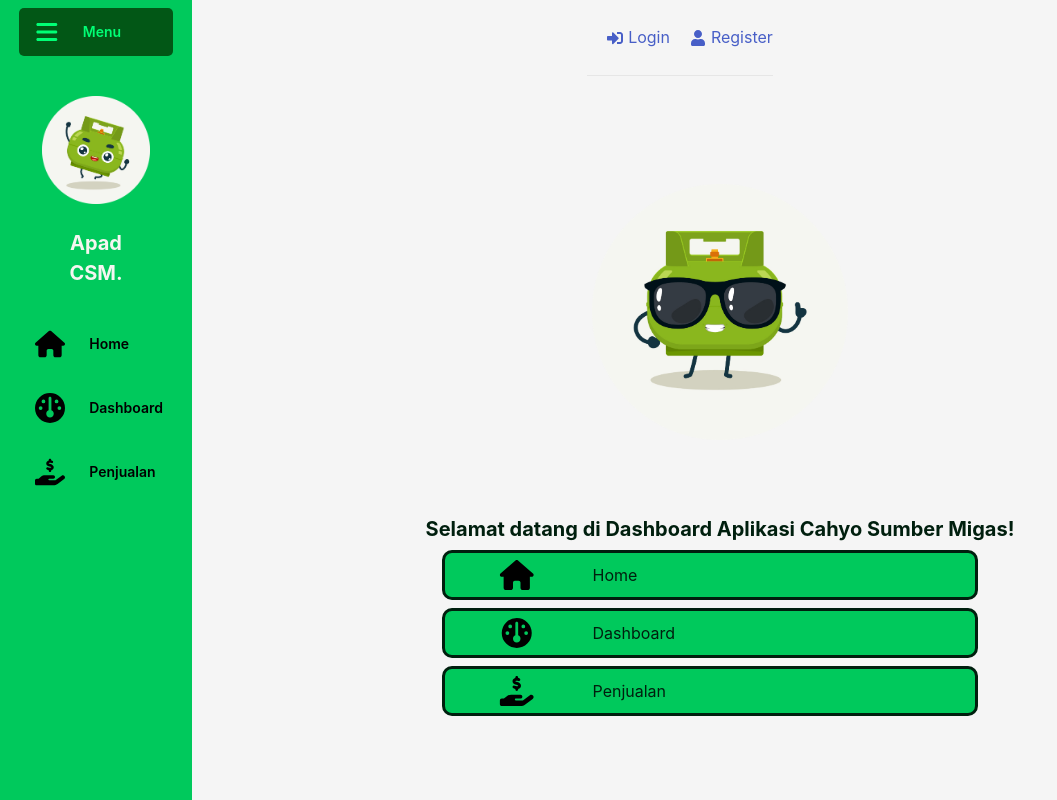
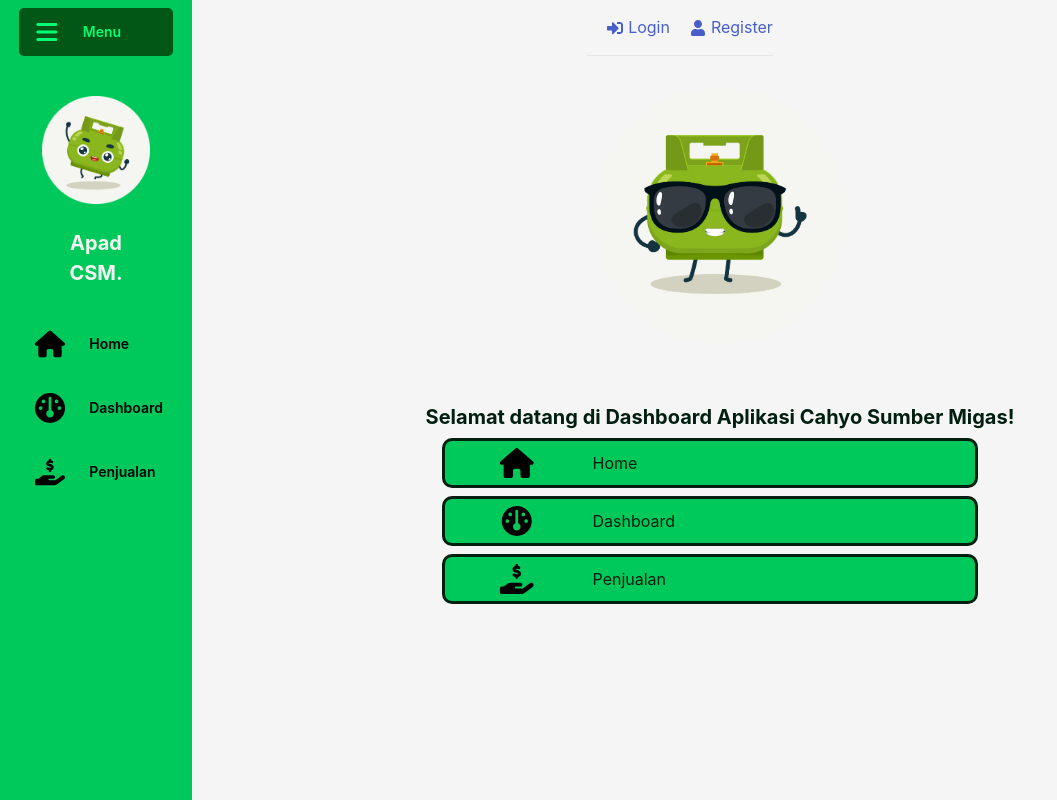
Before and after one commit to MichaelHamonangan/paw_kelompok_17, a React (Create React App) app in the folder frontend/: page /dashboard in a window 1280 px wide. Shown: the whole page, without its empty margins (0-1057 px from the left). Built offline with nearby package versions, Linux system fonts and the light colour scheme.

Commit message:
UI optimization

```diff
--- a/frontend/src/components/Header.jsx
+++ b/frontend/src/components/Header.jsx
@@ -58,7 +58,6 @@ function Header() {
                         </Link>
                     </li>
                 </>)}
-
             </ul>
         </header>
     )
--- a/frontend/src/components/Logo/illustration.scss
+++ /dev/null
@@ -1,11 +0,0 @@
-.content {
-    display: flex;
-    flex-direction: column;
-    justify-content: center;
-    align-items: center;
-    width: 100%;
-    height: 100%;
-    padding: 0.5em;
-    margin: 0.5em;
-    top : -80px;
-}
--- a/frontend/src/index.css
+++ b/frontend/src/index.css
@@ -48,9 +48,9 @@ h3 {
   display: flex;
   justify-content: space-between;
   align-items: center;
-  padding: 20px 0;
+  padding: 10px 0;
   border-bottom: 1px solid #e6e6e6;
-  margin-bottom: 60px;
+  margin-bottom: 0px;
 }
 
 .header ul {
--- a/frontend/src/index.js
+++ b/frontend/src/index.js
@@ -5,6 +5,7 @@ import { store } from './app/store';
 import App from './App';
 import reportWebVitals from './reportWebVitals';
 import './index.css';
+import { BrowserRouter } from 'react-router-dom';
 import "bulma/css/bulma.css";
 
 const container = document.getElementById('root');
--- a/frontend/src/pages/AddData/AddData.jsx
+++ b/frontend/src/pages/AddData/AddData.jsx
@@ -16,6 +16,7 @@ function AddData(){
                         <a href="/penjualan-lpg">
                             <FontAwesomeIcon icon={ faAngleDoubleLeft } color="#000"/>
                             Display Data
+                            <hr />
                         </a>
                     </div>
                 </div>
--- a/frontend/src/pages/Dashboard/Dashboard.scss
+++ b/frontend/src/pages/Dashboard/Dashboard.scss
@@ -11,6 +11,10 @@
 
 }
 
+// * {
+//     border: 1px#001F0E solid;
+// }
+
 .page-illustration {
     display: flex;
     flex-direction: column;
@@ -18,7 +22,7 @@
     align-items: center;
     margin-top: 6em;
     margin-left: 192px;
-    padding: 16px;
+    padding: 0px;
     align-items: center;
     color: #32383e;
     font-family: 'Barlow', sans-serif;
--- a/frontend/src/pages/Sales/Table/Sales.scss
+++ b/frontend/src/pages/Sales/Table/Sales.scss
@@ -9,7 +9,6 @@
     padding: 0.5em;
     margin: 0.5em;
     left: 40px;
-
 }
 
 #tables {
@@ -63,9 +62,25 @@ $lfs-grey: #75787b;
                 }
             }
         }
-}
 
         .table_wrapper {
             overflow-x: auto;
         }
     }
+}
+
+
+
+.columnheader {
+    border-bottom: 2px solid #75787b;
+        th {
+            text-transform: uppercase;
+            text-align: center;
+            padding: 10px;
+        }
+        tr {
+            text-transform: uppercase;
+            text-align: center;
+            padding: 10px;
+        }
+}
--- a/frontend/src/pages/Sales/Table/SalesTable.jsx
+++ b/frontend/src/pages/Sales/Table/SalesTable.jsx
@@ -8,7 +8,7 @@ function SalesTable({salesData}){
 
     return (
         <div className="table_wrapper">
-            <div className="table is-bordered is-striped is-narrow is-hoverable is-fullwidth">
+            <div className="table is-bordered is-striped is-narrow is-hoverable is-fullwidth ">
                 <form action="/penjualan-lpg" method="POST" >
                     <table className="table">
                         <SalesTableHead />
--- a/frontend/src/pages/Sales/Table/SalesTableHead.jsx
+++ b/frontend/src/pages/Sales/Table/SalesTableHead.jsx
@@ -5,8 +5,7 @@ import "./Sales.scss";
 function SalesTableHead(){
 
     return (
-        <div>
-            <thead >
+        <thead className="columnheader">
             <tr>
                 <th rowSpan="2">ID</th>
                 <th rowSpan="2">Tanggal</th>
@@ -25,7 +24,6 @@ function SalesTableHead(){
                     <th>Tunai</th>
                 </tr>
         </thead>
-        </div>
     );
 }
 
```
Lines whose indentation alone changed are shown as unchanged.
